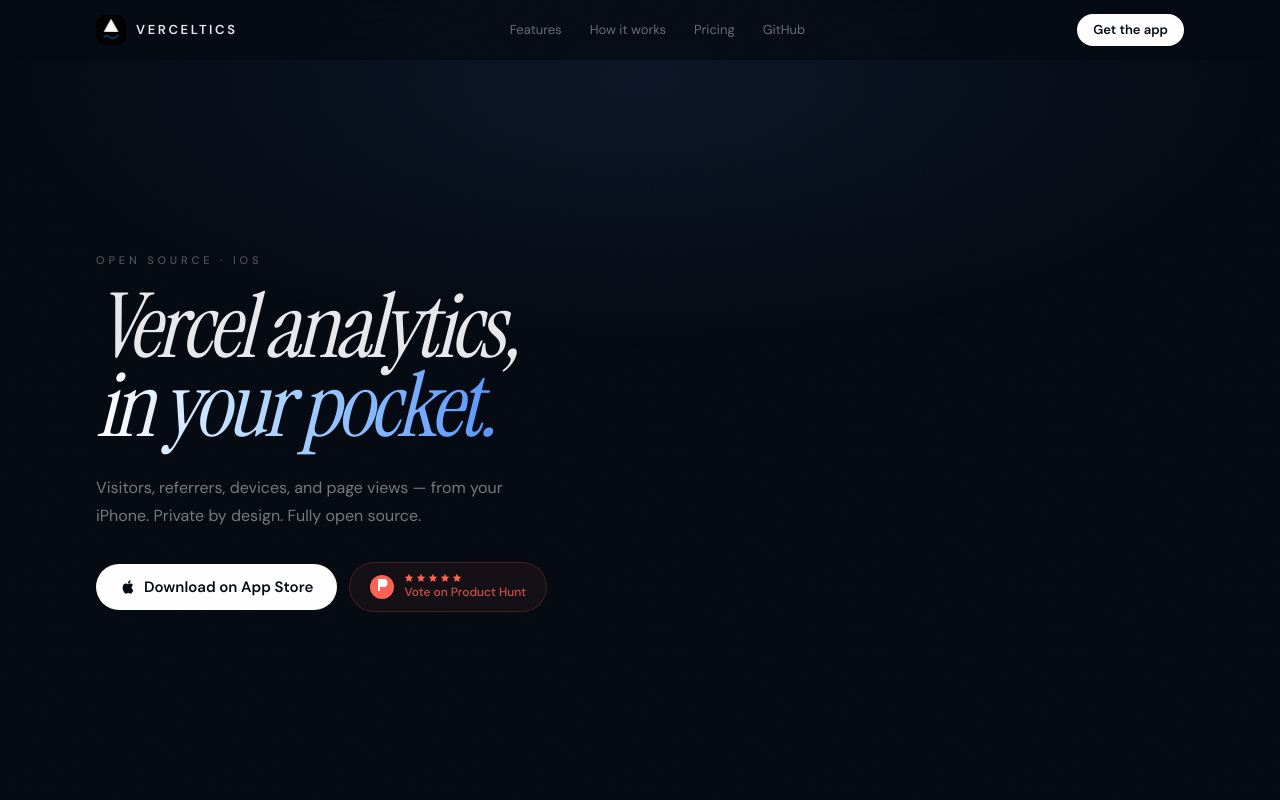
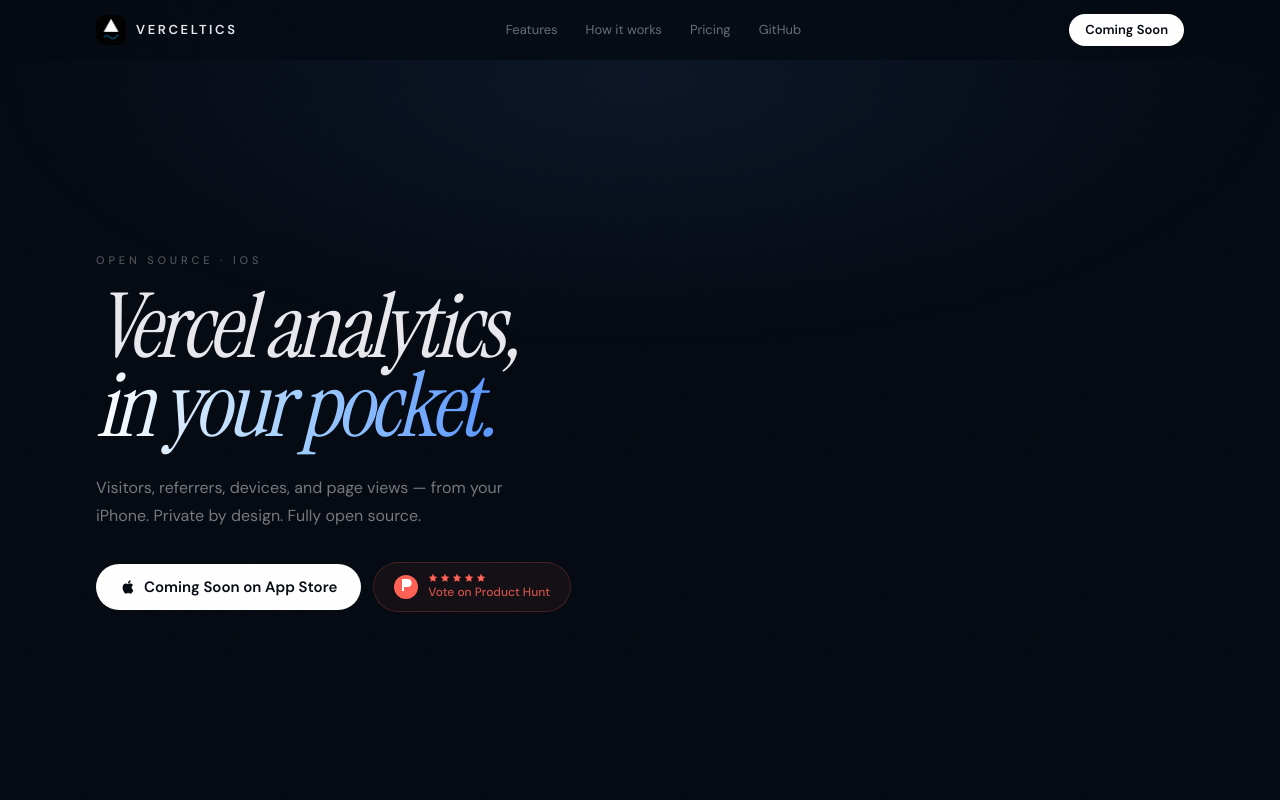
Before and after one commit to apoorvdarshan/verceltics-web, a Next.js app: page / in a window 1280 px wide. Shown: the top 800 px of the page. Built offline with nearby package versions, Linux system fonts and the light colour scheme.

Commit message:
Update App Store buttons to Coming Soon

```diff
--- a/src/app/page.tsx
+++ b/src/app/page.tsx
@@ -197,7 +197,7 @@
             href="#pricing"
             className="rounded-full bg-white px-4 py-1.5 text-[13px] font-semibold text-[#050a12] transition-colors hover:bg-white/85"
           >
-            Get the app
+            Coming Soon
           </a>
         </div>
       </nav>
@@ -242,7 +242,7 @@
                   className="inline-flex items-center justify-center gap-2 rounded-full bg-white px-6 py-3 text-[14px] font-semibold text-[#050a12] transition-colors hover:bg-white/85 sm:text-[15px]"
                 >
                   <AppleIcon />
-                  Download on App Store
+                  Coming Soon on App Store
                 </a>
                 <a
                   href="https://www.producthunt.com/"
@@ -471,7 +471,7 @@
                 className="mt-9 inline-flex items-center gap-2 rounded-full bg-white px-7 py-3.5 text-[15px] font-semibold text-[#050a12] transition-colors hover:bg-white/85"
               >
                 <AppleIcon />
-                Download on App Store
+                Coming Soon on App Store
               </a>
             </div>
           </ScrollReveal>
```
